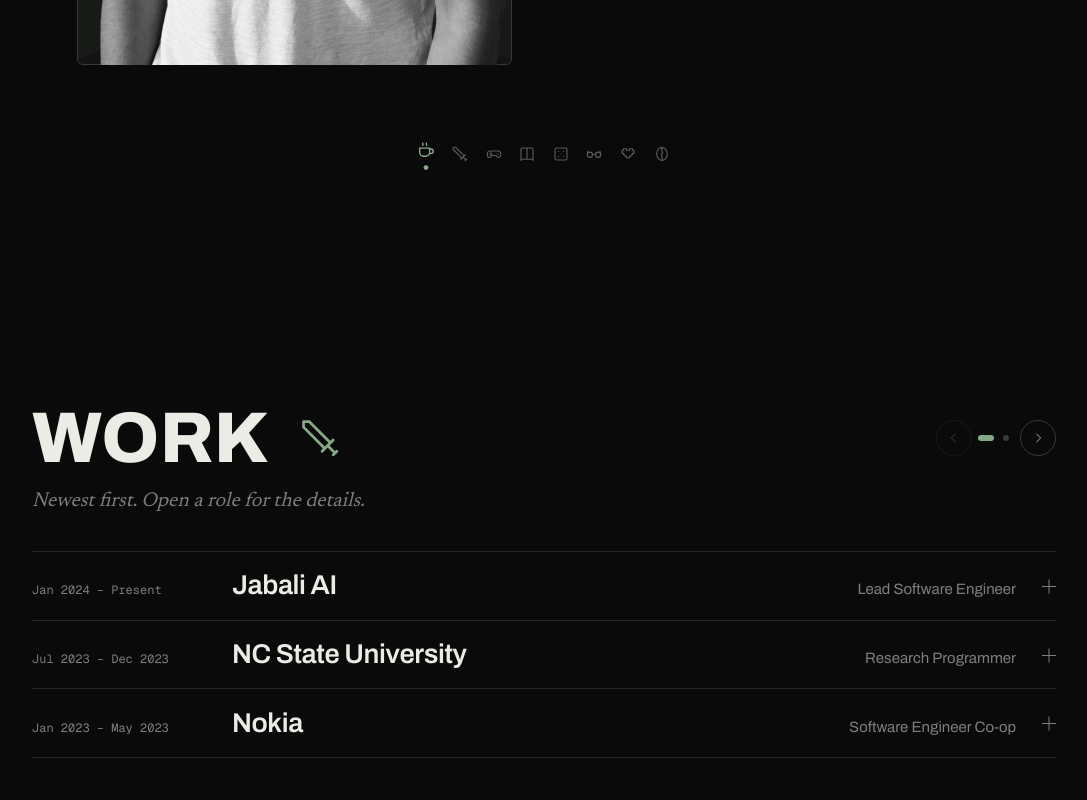
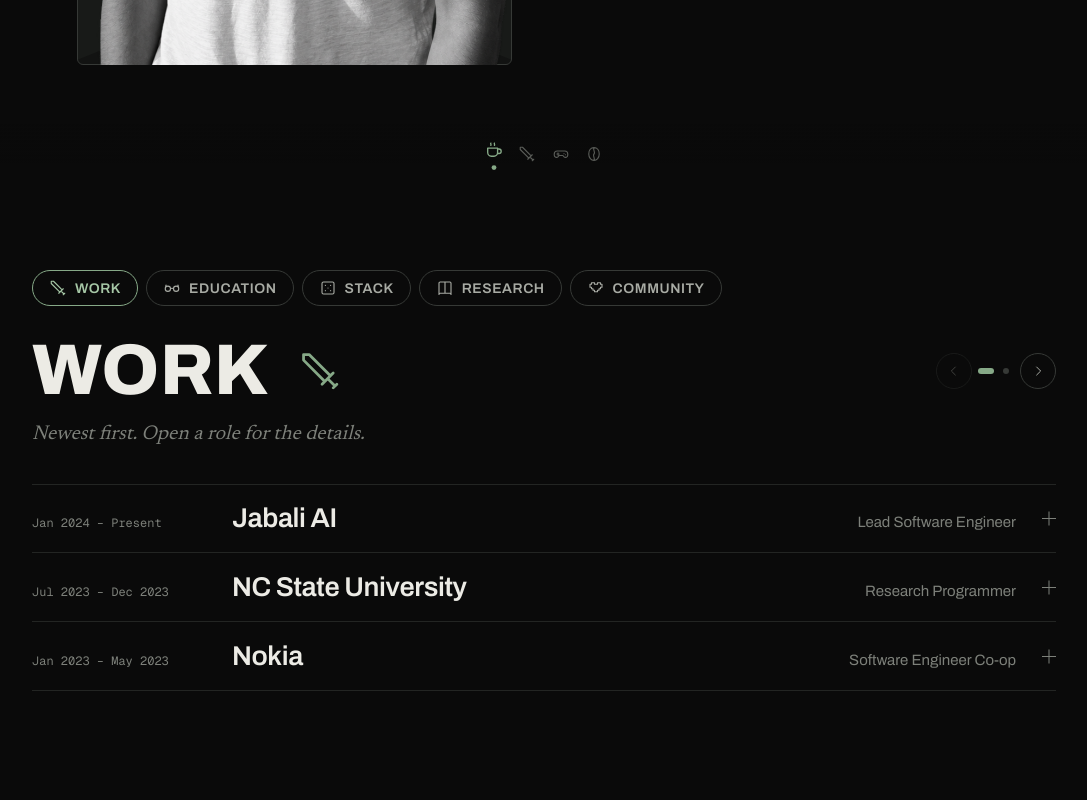
Before and after one commit to nitishtalekar/Website-Portfolio, a Next.js app: page / in a window 1280 px wide. Shown: the part 620-1420 px from the top of the page, without its empty margins (96-1183 px from the left). Built offline with nearby package versions, Linux system fonts and the light colour scheme.

Commit message:
feat: tabs for background

```diff
--- a/app/page.tsx
+++ b/app/page.tsx
@@ -10,6 +10,7 @@
 import SectionHeader from "@/components/SectionHeader";
 import Shelf from "@/components/Shelf";
 import Statement from "@/components/Statement";
+import Tabs from "@/components/Tabs";
 import Timeline from "@/components/Timeline";
 import { resume } from "@/content/resume";
 
@@ -18,6 +19,8 @@
  * Each chapter has its own form (list, cards, book stack, inventory,
  * path, statement), all drawn from the same tokens.
  */
+const tabIcons = { work: "sword", education: "glasses", stack: "dice", research: "book" } as const;
+
 export default function Home() {
   const { work, projects, research, stack, education, community, contact, chapters } = resume;
   const icon = (id: string) => chapters.find((c) => c.id === id)?.icon;
@@ -29,23 +32,51 @@
       <main>
         <Hero />
 
-        <Section id="work">
+        <Section id="background">
+          <Tabs
+            label="Background"
+            tabs={[
+              {
+                id: "work",
+                label: work.title,
+                icon: tabIcons.work,
+                panel: (
                   <Paged count={work.items.length} pageSize={work.pageSize}>
-            <SectionHeader id="work" title={work.title} sub={work.sub} icon={icon("work")} aside={<PagerSlot />} />
+                    <SectionHeader id="work" title={work.title} sub={work.sub} icon={tabIcons.work} aside={<PagerSlot />} />
                     <Rows items={work.items} />
                   </Paged>
-        </Section>
-
-        <Section id="projects">
-          <Paged count={projects.items.length} pageSize={projects.pageSize}>
-            <SectionHeader id="projects" title={projects.title} sub={projects.sub} icon={icon("projects")} aside={<PagerSlot />} />
-            <Cards items={projects.items} />
-          </Paged>
-        </Section>
-
-        <Section id="research">
+                ),
+              },
+              {
+                id: "education",
+                label: education.title,
+                icon: tabIcons.education,
+                panel: (
+                  <>
+                    <SectionHeader id="education" title={education.title} sub={education.sub} icon={tabIcons.education} />
+                    <Timeline items={education.items} />
+                  </>
+                ),
+              },
+              {
+                id: "stack",
+                label: stack.title,
+                icon: tabIcons.stack,
+                panel: (
+                  <>
+                    <SectionHeader id="stack" title={stack.title} sub={stack.sub} icon={tabIcons.stack} />
+                    <Inventory groups={stack.groups} />
+                  </>
+                ),
+              },
+              {
+                id: "research",
+                label: research.title,
+                icon: tabIcons.research,
+                panel: (
+                  <>
                     <Paged count={research.items.length} pageSize={research.pageSize}>
-            <SectionHeader id="research" title={research.title} sub={research.sub} icon={icon("research")} aside={<PagerSlot />} />
+                      <SectionHeader id="research" title={research.title} sub={research.sub} icon={tabIcons.research} aside={<PagerSlot />} />
                       <Shelf items={research.items} />
                     </Paged>
                     <p className="pending" style={{ marginTop: "1.25rem", fontSize: "0.9375rem" }}>
@@ -57,21 +88,29 @@
                         research.scholar.pending
                       )}
                     </p>
+                  </>
+                ),
+              },
+              {
+                id: "community",
+                label: community.title,
+                icon: "heart",
+                panel: (
+                  <>
+                    <SectionHeader id="community" title={community.title} sub={community.sub} icon="heart" />
+                    <Statement items={community.items} />
+                  </>
+                ),
+              },
+            ]}
+          />
         </Section>
 
-        <Section id="stack">
-          <SectionHeader id="stack" title={stack.title} sub={stack.sub} icon={icon("stack")} />
-          <Inventory groups={stack.groups} />
-        </Section>
-
-        <Section id="education">
-          <SectionHeader id="education" title={education.title} sub={education.sub} icon={icon("education")} />
-          <Timeline items={education.items} />
-        </Section>
-
-        <Section id="community">
-          <SectionHeader id="community" title={community.title} sub={community.sub} icon={icon("community")} />
-          <Statement items={community.items} />
+        <Section id="projects">
+          <Paged count={projects.items.length} pageSize={projects.pageSize}>
+            <SectionHeader id="projects" title={projects.title} sub={projects.sub} icon={icon("projects")} aside={<PagerSlot />} />
+            <Cards items={projects.items} />
+          </Paged>
         </Section>
 
         <Section id="contact">
--- a/components/Hero.module.css
+++ b/components/Hero.module.css
@@ -202,6 +202,10 @@
   visibility: hidden;
 }
 
+.ch {
+  position: relative;
+}
+
 .ch[data-on],
 .stop[data-on] {
   visibility: visible;
@@ -211,23 +215,25 @@
   color: var(--accent);
 }
 
-/* The cursor takes no width; it is a green block drawn just after the last typed letter. */
+/* The cursor is out of flow, pinned to the edge of the letter it belongs to, so it never affects kerning or layout. */
 .cursor {
-  position: relative;
-  display: inline-block;
-  width: 0;
+  position: absolute;
+  bottom: 0.2em;
+  width: 0.07em;
   height: 0.8em;
+  visibility: visible;
+  background: var(--accent);
+  animation: blink 1.6s steps(1) infinite;
 }
 
-.cursor::after {
-  content: "";
-  position: absolute;
-  left: 0.05em;
-  bottom: 0;
-  width: 0.07em;
-  height: 0.8em;
-  background: var(--accent);
-  animation: blink 1.6s steps(1) infinite;
+.cursor[data-side="after"] {
+  left: 100%;
+  margin-left: 0.05em;
+}
+
+.cursor[data-side="before"] {
+  left: 0;
+  margin-left: -0.12em;
 }
 
 @keyframes blink {
--- /dev/null
+++ b/components/Tabs.module.css
@@ -0,0 +1,58 @@
+.list {
+  display: flex;
+  flex-wrap: wrap;
+  gap: 0.5rem;
+  margin-bottom: clamp(1rem, 3.5vh, 2rem);
+}
+
+.tab {
+  display: inline-flex;
+  align-items: center;
+  gap: 0.5rem;
+  min-height: 2.25rem;
+  padding: 0 1rem;
+  border: 1px solid var(--line-2);
+  border-radius: 999px;
+  color: var(--ink-2);
+  font-size: 0.875rem;
+  font-weight: 600;
+  letter-spacing: 0.04em;
+  text-transform: uppercase;
+  transition:
+    border-color var(--t-fast),
+    color var(--t-fast),
+    background var(--t-fast);
+}
+
+.tab[aria-selected="true"] {
+  border-color: var(--accent);
+  color: var(--accent-hi);
+}
+
+@media (hover: hover) {
+  .tab[aria-selected="false"]:hover {
+    border-color: var(--ink-3);
+    color: var(--ink);
+  }
+}
+
+.stack {
+  display: grid;
+  align-items: start;
+}
+
+.panel {
+  grid-area: 1 / 1;
+  min-width: 0;
+  opacity: 0;
+  visibility: hidden;
+  transition:
+    opacity var(--t-med) var(--ease),
+    visibility 0s var(--t-med);
+}
+
+.panel[data-active="true"] {
+  opacity: 1;
+  visibility: visible;
+  transition-delay: 0s;
+}
--- /dev/null
+++ b/components/Tabs.tsx
@@ -0,0 +1,79 @@
+"use client";
+
+import { useRef, useState } from "react";
+import Icon from "./Icon";
+import styles from "./Tabs.module.css";
+
+interface Tab {
+  id: string;
+  label: string;
+  icon: string;
+  panel: React.ReactNode;
+}
+
+/**
+ * One chapter, several panels. Every panel is drawn in the same grid cell and
+ * only one is shown, so the chapter is as tall as its tallest panel and
+ * switching tabs never shifts the page.
+ */
+export default function Tabs({ tabs, label }: { tabs: Tab[]; label: string }) {
+  const [active, setActive] = useState(0);
+  const refs = useRef<(HTMLButtonElement | null)[]>([]);
+
+  const select = (i: number) => {
+    const next = (i + tabs.length) % tabs.length;
+    setActive(next);
+    refs.current[next]?.focus();
+  };
+
+  const onKeyDown = (e: React.KeyboardEvent, i: number) => {
+    if (e.key === "ArrowRight") select(i + 1);
+    else if (e.key === "ArrowLeft") select(i - 1);
+    else if (e.key === "Home") select(0);
+    else if (e.key === "End") select(tabs.length - 1);
+    else return;
+    e.preventDefault();
+  };
+
+  return (
+    <>
+      <div role="tablist" aria-label={label} className={styles.list}>
+        {tabs.map((t, i) => (
+          <button
+            key={t.id}
+            ref={(el) => {
+              refs.current[i] = el;
+            }}
+            type="button"
+            role="tab"
+            id={`tab-${t.id}`}
+            aria-selected={i === active}
+            aria-controls={`panel-${t.id}`}
+            tabIndex={i === active ? 0 : -1}
+            className={styles.tab}
+            onClick={() => setActive(i)}
+            onKeyDown={(e) => onKeyDown(e, i)}
+          >
+            <Icon name={t.icon} size={18} />
+            <span>{t.label}</span>
+          </button>
+        ))}
+      </div>
+      <div className={styles.stack}>
+        {tabs.map((t, i) => (
+          <div
+            key={t.id}
+            role="tabpanel"
+            id={`panel-${t.id}`}
+            aria-labelledby={`tab-${t.id}`}
+            className={styles.panel}
+            data-active={i === active}
+            inert={i !== active}
+          >
+            {t.panel}
+          </div>
+        ))}
+      </div>
+    </>
+  );
+}
--- a/components/TypedName.tsx
+++ b/components/TypedName.tsx
@@ -37,22 +37,27 @@
   }, [total]);
 
   const done = typed >= total;
-  const cursor = <span className={styles.cursor} />;
   let index = 0;
 
   return (
     <>
       {letters.map((word, w) => (
         <span key={w} className={styles.word} aria-hidden="true">
-          {w === 0 && typed === 0 && cursor}
           {word.map((ch, i) => {
             const at = index++;
+            // The cursor lives inside the letter it follows (or precedes, for the first one),
+            // absolutely positioned, so no element ever sits between two letters and breaks kerning.
+            const cursorAfter = !done && typed > 0 && at === typed - 1;
+            const cursorBefore = typed === 0 && at === 0;
             return (
-              <span key={i}>
-                <span className={styles.ch} data-on={at < typed || undefined}>
-                  {ch}
-                </span>
-                {!done && at === typed - 1 && cursor}
+              <span key={i} className={styles.ch} data-on={at < typed || undefined}>
+                {ch}
+                {(cursorAfter || cursorBefore) && (
+                  <span
+                    className={styles.cursor}
+                    data-side={cursorBefore ? "before" : "after"}
+                  />
+                )}
               </span>
             );
           })}
--- a/content/resume.json
+++ b/content/resume.json
@@ -27,34 +27,14 @@
       "icon": "cup"
     },
     {
-      "id": "work",
-      "label": "Work",
+      "id": "background",
+      "label": "Background",
       "icon": "sword"
     },
     {
       "id": "projects",
       "label": "Projects",
       "icon": "gamepad"
-    },
-    {
-      "id": "research",
-      "label": "Research",
-      "icon": "book"
-    },
-    {
-      "id": "stack",
-      "label": "Stack",
-      "icon": "dice"
-    },
-    {
-      "id": "education",
-      "label": "Education",
-      "icon": "glasses"
-    },
-    {
-      "id": "community",
-      "label": "Community",
-      "icon": "heart"
     },
     {
       "id": "contact",
```
Lines whose indentation alone changed are shown as unchanged.
